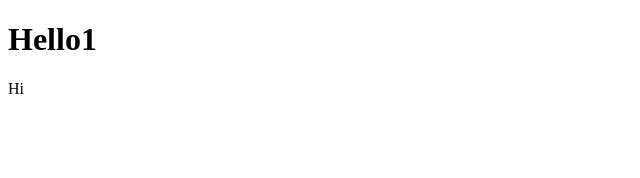
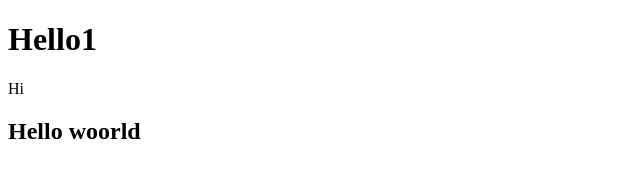
Before and after one commit to Asadullo777/JS_tests, a plain HTML site: page index.html in a window 1280 px wide. Shown: the whole page, without its empty margins (0-640 px from the left). Drawn offline with Linux system fonts and the light colour scheme.

Commit message:
my commit

```diff
--- a/index.html
+++ b/index.html
@@ -10,5 +10,6 @@
   <body>
     <h1>Hello1</h1>
     <p>Hi</p>
+    <h2>Hello woorld</h2>
   </body>
 </html>
```
